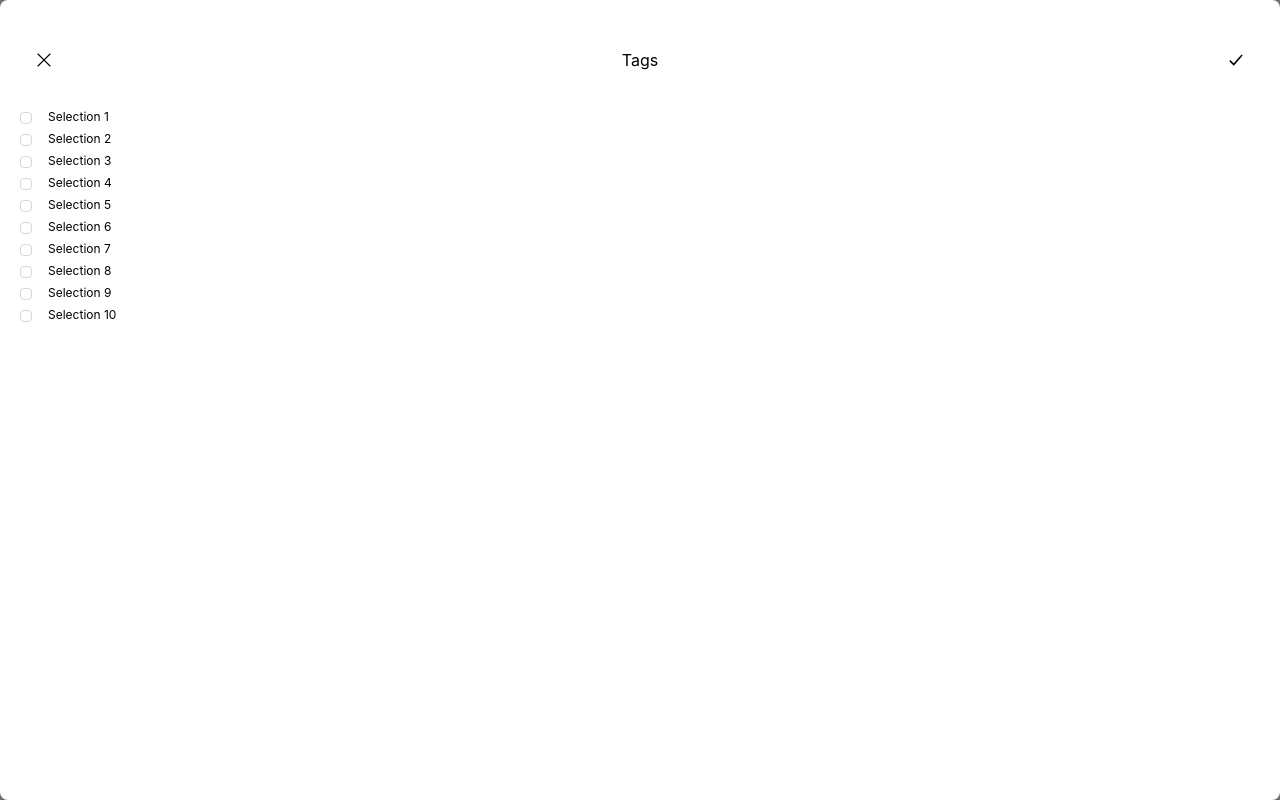
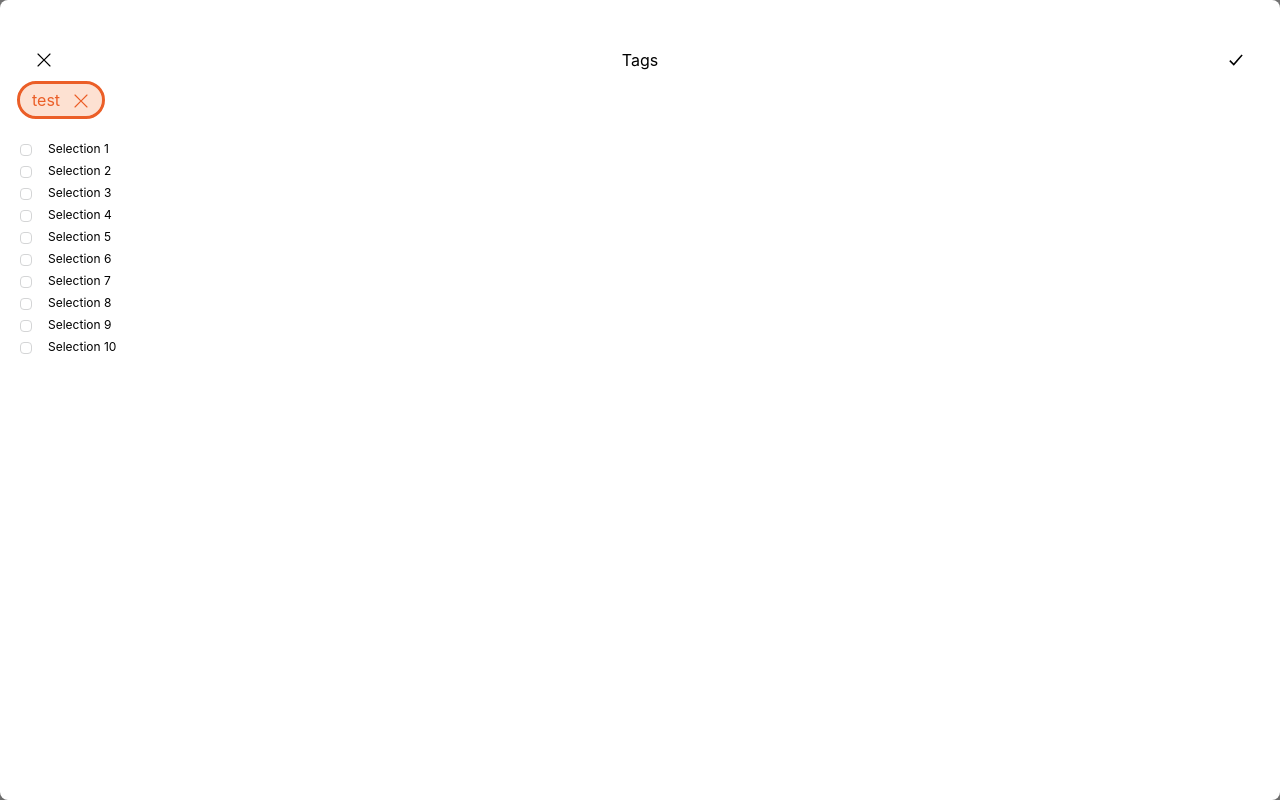
Before and after one commit to DSC-TechLead/nusdevs-frontend-vite, a React (Vite) app: page /hosting-demo in a window 1280 px wide. Both pictures are taken after typing "Sample", "Sample", "2020-01-15", "2020-01-15", "Sample" into the empty fields and a click on the button "Add Tags". Built offline with nearby package versions, Linux system fonts and the light colour scheme.

Commit message:
Add a tag button component

```diff
--- a/src/components/common/add-tags.tsx
+++ b/src/components/common/form/add-tags.tsx
@@ -1,5 +1,5 @@
 import { FaPlus } from "react-icons/fa";
-import TextButton from "./textbutton";
+import TextButton from "../textbutton";
 import { useState } from "react";
 import {
   Dialog,
@@ -10,7 +10,8 @@ import {
 
 import { IoCheckmarkSharp } from "react-icons/io5";
 import { RxCross1 } from "react-icons/rx";
-import CheckSelect from "./form/checkSelect";
+import CheckSelect from "./checkSelect";
+import TagList from "./tag-list";
 
 const AddTags = ({}) => {
   const checkSelections = [
@@ -99,6 +100,9 @@ const AddTags = ({}) => {
                   </span>
                 </button>
               </div>
+              <div>
+                <TagList />
+              </div>
               <div className="mt-5 sm:mt-6 flex gap-16 overflow-auto">
                 <CheckSelect
                   onSelectionChange={() => {}}
--- /dev/null
+++ b/src/components/common/form/tag-list.tsx
@@ -0,0 +1,28 @@
+import React from "react";
+import { RxCross1 } from "react-icons/rx";
+
+interface TagListProps {
+  text?: string;
+  icon?: React.ReactNode;
+  onClick?: () => void;
+  className?: string;
+}
+
+const TagList: React.FC<TagListProps> = ({
+  text,
+  icon,
+  onClick,
+  className,
+}) => (
+  <button
+    onClick={onClick}
+    className={`flex gap-4 px-4 py-2 ease-in-out text-primary rounded-full bg-primary-20 hover:bg-white active:bg-white outline ${className}`}
+  >
+    <span>test</span>
+    <span className="relative top-2">
+      <RxCross1 className="text-lg " />
+    </span>
+  </button>
+);
+
+export default TagList;
--- a/src/components/hosting/general-info.tsx
+++ b/src/components/hosting/general-info.tsx
@@ -3,7 +3,7 @@ import Dropdown from "../common/form/dropdown";
 import { FormHeader } from "../common/form/form-section";
 import TextInput from "../common/form/textinput";
 
-import AddTags from "../common/add-tags";
+import AddTags from "../common/form/add-tags";
 
 interface PrivacyPolicyProps {
   text?: string;
```
